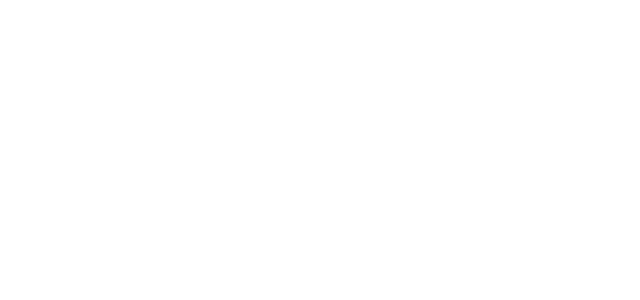
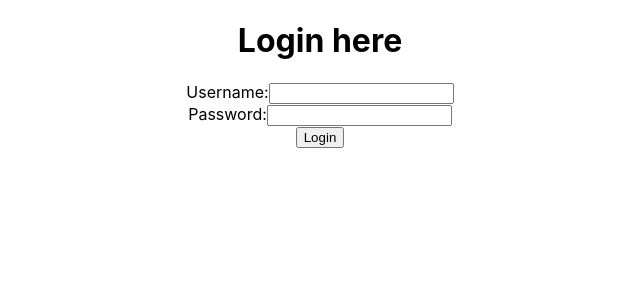
Before and after one commit to IT3133-Practical/weekly_Practical_Day08, a React (Create React App) app: page / in a window 1280 px wide. Shown: the top 300 px of the page, without its empty margins (320-960 px from the left). Built offline with nearby package versions, Linux system fonts and the light colour scheme.

Commit message:
update login.js

```diff
--- a/src/App.js
+++ b/src/App.js
@@ -1,5 +1,5 @@
 import './App.css';
-import {BrowserRouter as Router, Routes, Route, Link, NavLink} from 'react-router-dom';
+import { BrowserRouter as Router, Routes, Route } from 'react-router-dom';
 import Login from './components/Login';
 import Dashboard from './components/Dashboard';
 import Home from './components/Home';
@@ -18,15 +18,11 @@
         </ul>
       </nav> */}
               <Routes>
-          <Route path='/' elements={<Login/>}/>
-          <Route path='/dash' elements={<Dashboard/>}/>
-          {/* <Route path='/home' element={<Home/>}/>
-          <Route path='/about' element={<AboutUs/>}/>
-          <Route path='/contact' element={<Contactus/>}/> */}
+                <Route path='/' element={<Login />} />
+                <Route path='/dash' element={<Dashboard />} />
 
               </Routes>
             </Router>
-
           </div>
         );
       }
--- a/src/components/Login.js
+++ b/src/components/Login.js
@@ -8,9 +8,15 @@
     }
 
     return (
+        <>
         <div>
             <h1>Login here</h1>
+            <form>
+                Username:<input type="text"/> <br/>
+                Password:<input type="password"/>
+            </form>
             <button onClick={aunthenticates}>Login</button>
         </div>
+        </>
     );
 }
```
Also changed, not shown: src/components/Signup.js (added). Lines whose indentation alone changed are shown as unchanged.
